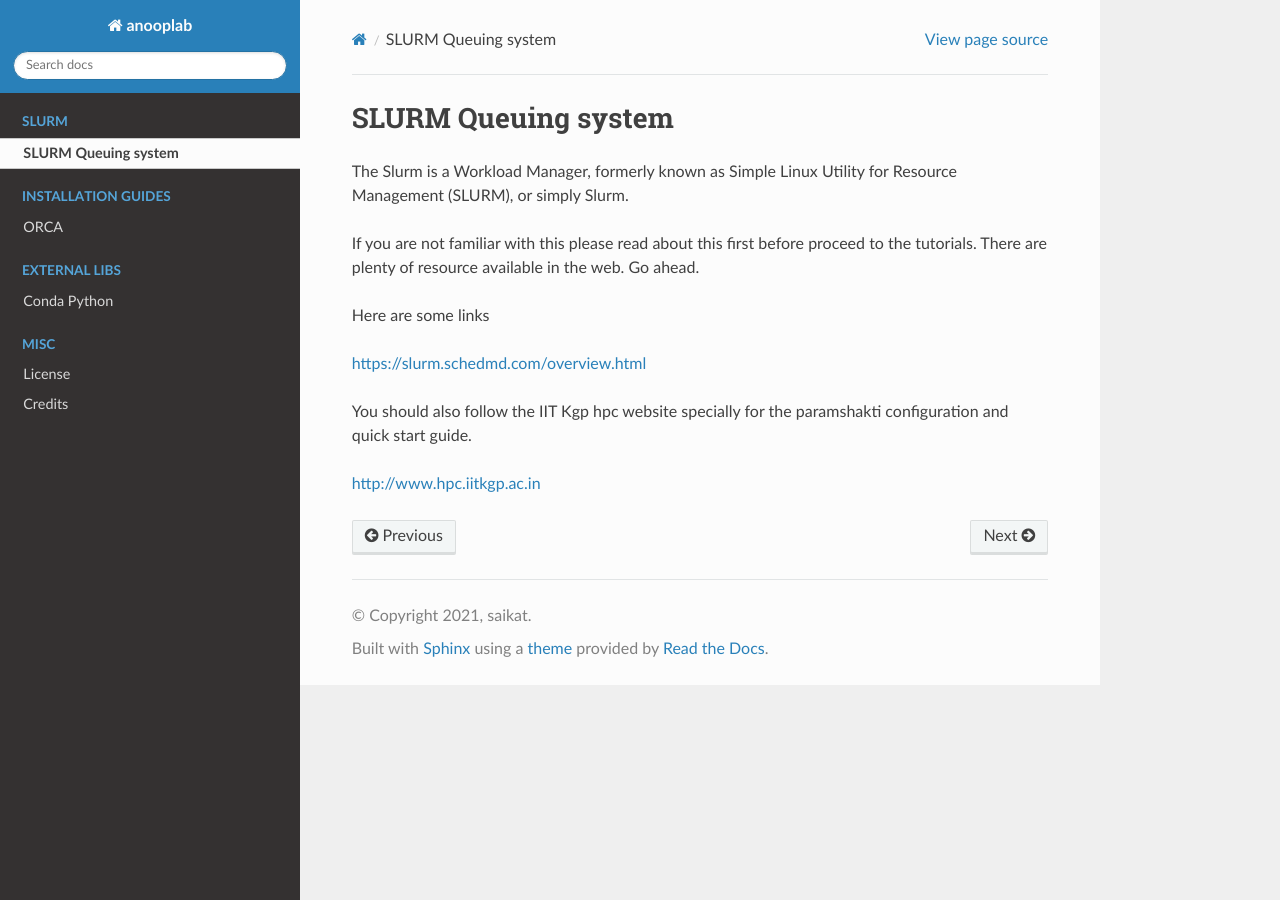
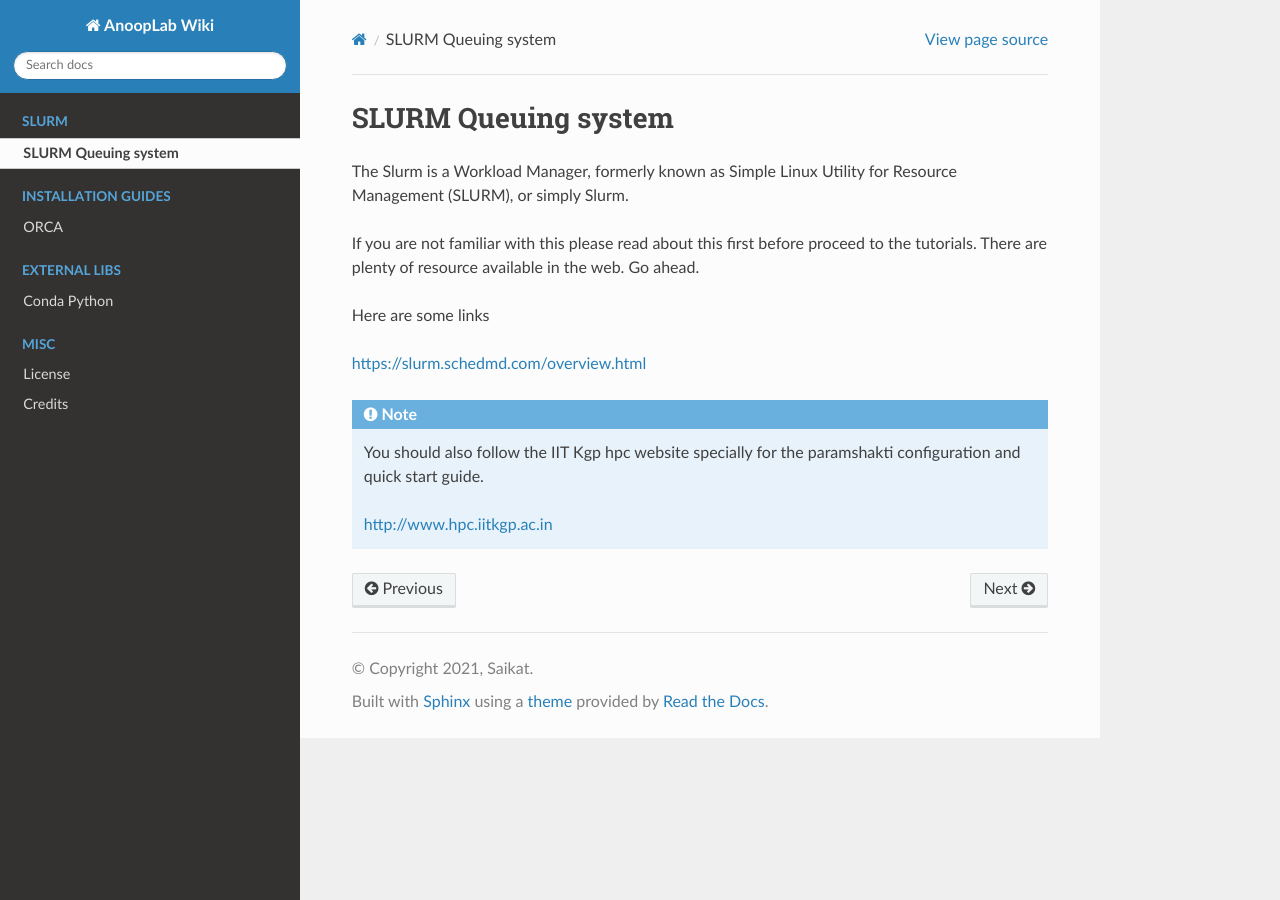
Before and after one commit to Saikat248/anooplab-docs, a Sphinx documentation site: the page built from docs/basic_slurm.rst, in a window 1280 px wide. Built offline with Sphinx 7.4.7 and the Read the Docs theme 2.0.0, drawn with Linux system fonts in a browser that asks for light colours.

Commit message:
minor update

```diff
--- a/docs/basic_slurm.rst
+++ b/docs/basic_slurm.rst
@@ -13,7 +13,9 @@ Here are some links
 
 `<https://slurm.schedmd.com/overview.html>`_
 
-You should also follow the IIT Kgp hpc website specially for the paramshakti configuration and quick start
-guide.
+.. note::
 
-`<http://www.hpc.iitkgp.ac.in>`_
+	You should also follow the IIT Kgp hpc website specially for the paramshakti configuration and quick start
+	guide.
+
+	`<http://www.hpc.iitkgp.ac.in>`_
--- a/docs/conf.py
+++ b/docs/conf.py
@@ -18,9 +18,9 @@
 # -- Project information -----------------------------------------------------
 import sphinx_rtd_theme
 
-project = 'anooplab'
-copyright = '2021, saikat'
-author = 'saikat'
+project = 'AnoopLab Wiki'
+copyright = '2021, Saikat'
+author = 'Saikat'
 
 
 # -- General configuration ---------------------------------------------------
```
